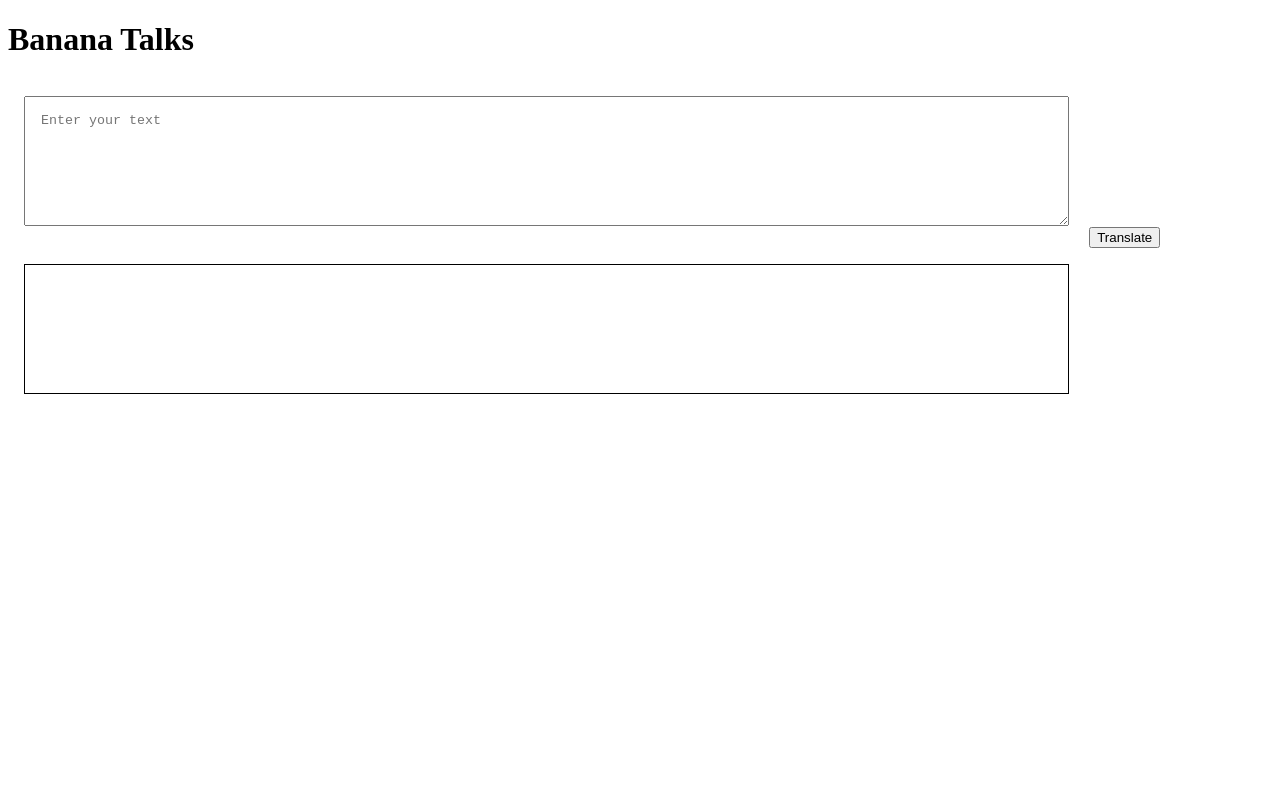
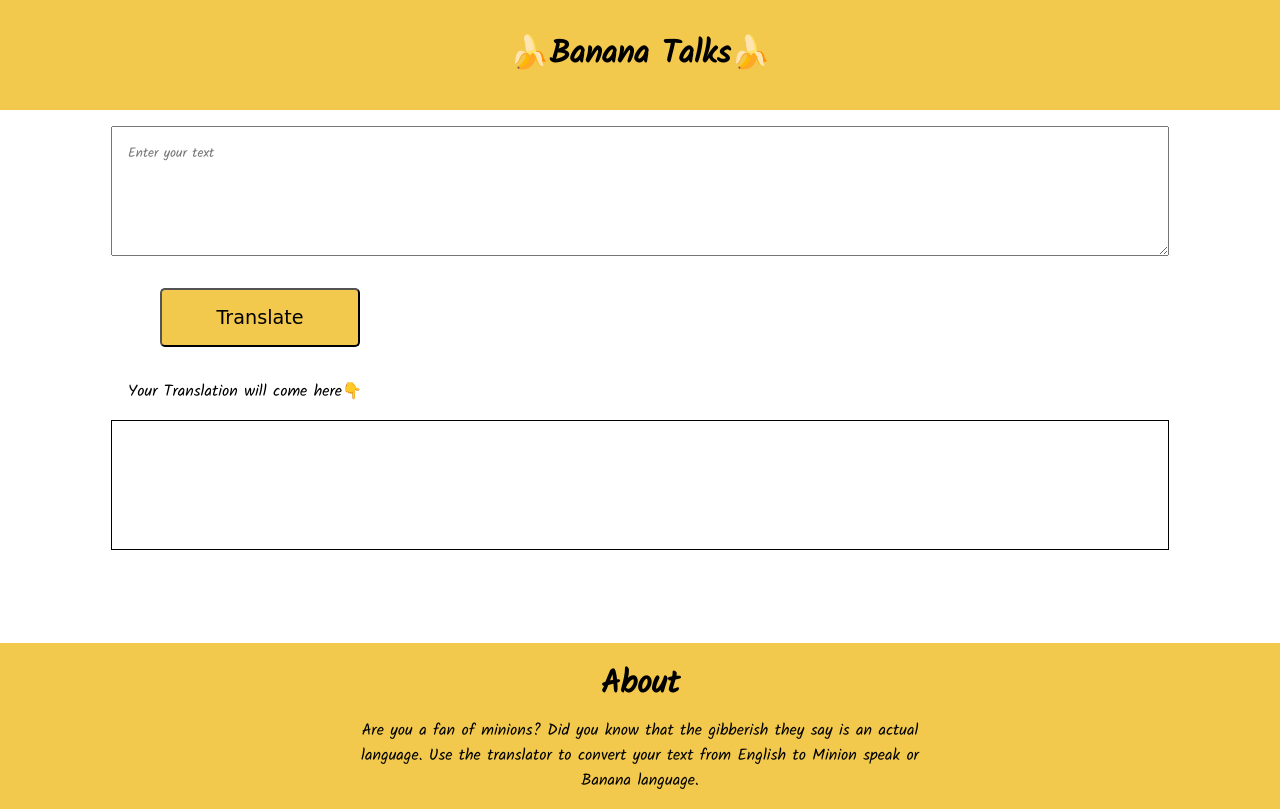
Before and after one commit to sainath7878/bananatalks, a plain HTML site: page index.html in a window 1280 px wide. Drawn offline with Linux system fonts and the light colour scheme.

Commit message:
added js and style

```diff
--- a/app.js
+++ b/app.js
@@ -7,5 +7,9 @@ var serverURL = "https://api.funtranslations.com/translate/minion.json";
 btnTranslate.addEventListener("click", eventHandler);
 
 function eventHandler(){
- outputDiv.innerText = txtInput.value;
+    constructURL(serverURL + "?" + "text=" + txtInput.value);
 }
+
+function constructURL(text){
+    fetch(text).then(response => response.json()).then(json => outputDiv.innerText = json.contents.translated);
+}
--- a/index.html
+++ b/index.html
@@ -8,13 +8,31 @@
     <title>Banana Talks</title>
 </head>
 <body>
-    <h1>Banana Talks</h1>
+    <header class="header">
+        <h1>🍌Banana Talks🍌</h1>
+    </header>
+
 
     <textarea id="txtInput" placeholder="Enter your text"></textarea>
 
     <button id="btn-translate">Translate</button>
 
+    <div style="margin-left:8rem;">
+        Your Translation will come here👇
+    </div>
     <div id="outputDiv"></div>
+
+    <footer class="footer">
+        <div class="container-center">
+            <div class="footer-heading">
+                About
+            </div>
+            <p class="footer-text container-center">
+                Are you a fan of minions? Did you know that the gibberish they say is an actual language. Use the translator to convert your text from English to Minion speak or Banana language.
+            </p>
+        </div>
+
+    </footer>
 
     <script src="app.js"></script>
 </body>
--- a/style.css
+++ b/style.css
@@ -1,14 +1,65 @@
+@import url('https://fonts.googleapis.com/css2?family=Kalam&display=swap');
+
+:root{
+    --primary-color:#F2C94C;
+}
+body{
+    margin:0;
+    padding: 0;
+    font-family: 'Kalam', cursive;
+}
+
+.header{
+    background-color: var(--primary-color);
+    padding: 0.5rem;
+    text-align: center;
+}
+
 textarea{
+    display: block;
     width:80%;
-    margin: 1rem;
+    margin: 1rem auto;
     padding: 1rem;
     height: 6rem;
+    font-family: inherit;
+
 }
 
 #outputDiv{
     border: 1px solid black;
     width:80%;
     height: 6rem;
-    margin: 1rem;
+    margin: 1rem auto;
     padding: 1rem;
+    margin-bottom: 5.8rem;
 }
+
+#btn-translate{
+    font-size: 1.2rem;
+    display: block;
+    width:200px;
+    padding: 1rem;
+    margin: 2rem 10rem;
+    background-color: var(--primary-color);
+    border-radius: 5px;
+    font-family: 'Lobster', cursive;
+}
+
+.footer{
+    padding: 1rem;;
+    background-color: var(--primary-color);
+    text-align: center;
+
+}
+
+.footer .footer-heading{
+
+    font-size:xx-large;
+    font-weight: bold;
+    margin-bottom: 0.5rem;
+}
+.footer .footer-text{
+    display: block;
+    margin: auto;
+    max-width: 600px;
+}
```
